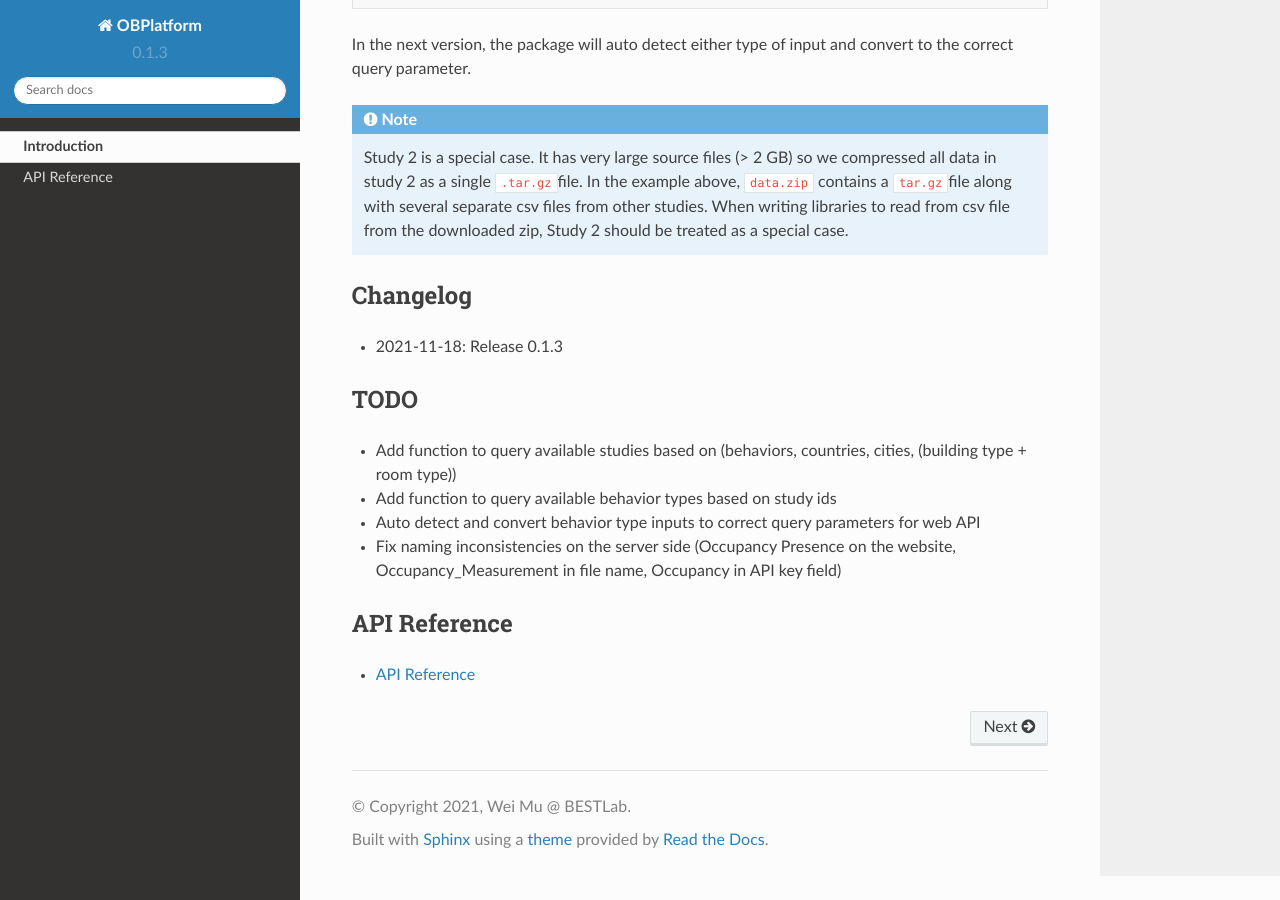
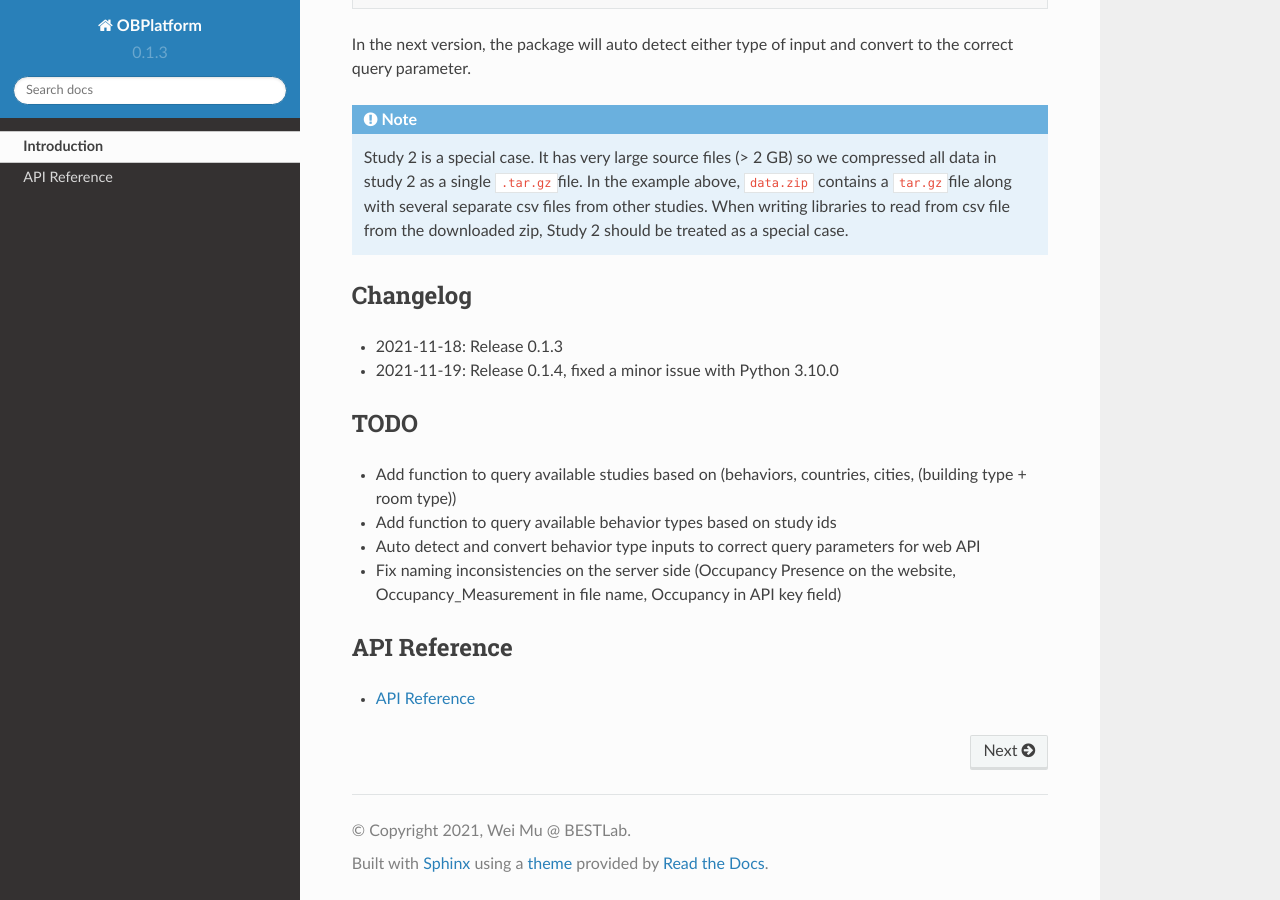
Before and after one commit to umonaca/obplatform, a Sphinx documentation site: the page built from docs/index.rst, in a window 1280 px wide and 900 px high, scrolled down 1675 px. Built offline with Sphinx 7.4.7 and the Read the Docs theme 2.0.0, drawn with Linux system fonts in a browser that asks for light colours.

Commit message:
docs: changelog

```diff
--- a/README.rst
+++ b/README.rst
@@ -107,6 +107,7 @@ Changelog
 ---------
 
 -  2021-11-18: Release 0.1.3
+-  2021-11-19: Release 0.1.4, fixed a minor issue with Python 3.10.0
 
 TODO
 ----
@@ -136,3 +137,4 @@ https://obplatform.readthedocs.io/en/latest/index.html
 .. |Code style: black| image:: https://img.shields.io/badge/code%20style-black-000000.svg
    :target: https://github.com/psf/black
 .. |Read the Docs| image:: https://img.shields.io/readthedocs/obplatform
+   :target: https://obplatform.readthedocs.io/en/latest/index.html
--- a/docs/index.rst
+++ b/docs/index.rst
@@ -118,6 +118,7 @@ Changelog
 ---------
 
 -  2021-11-18: Release 0.1.3
+-  2021-11-19: Release 0.1.4, fixed a minor issue with Python 3.10.0
 
 TODO
 ----
```
Also changed, not shown: README.md (+1 -0 lines).
